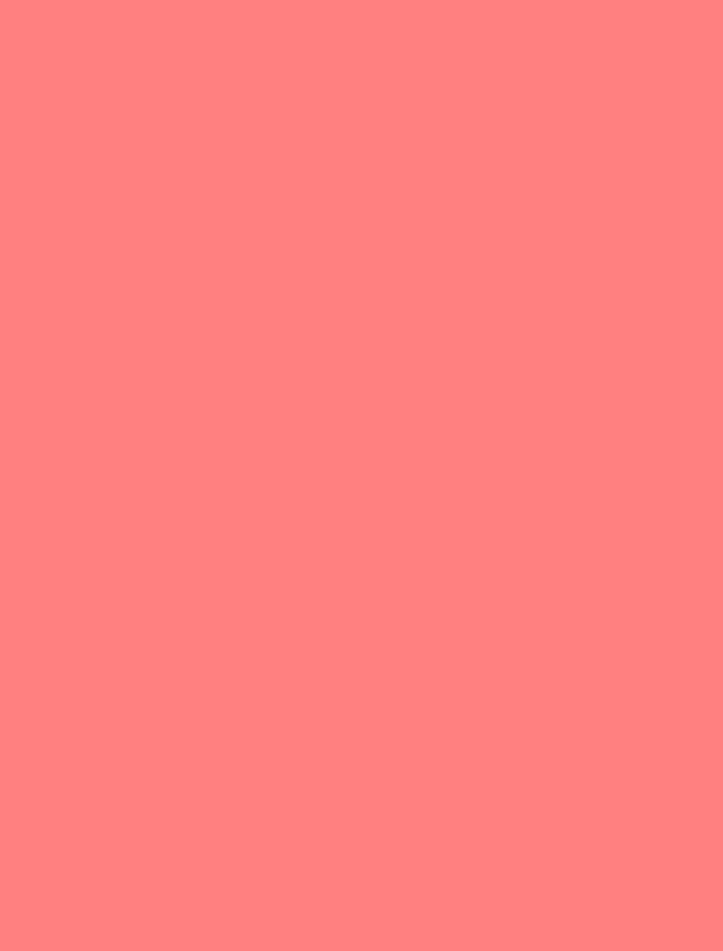
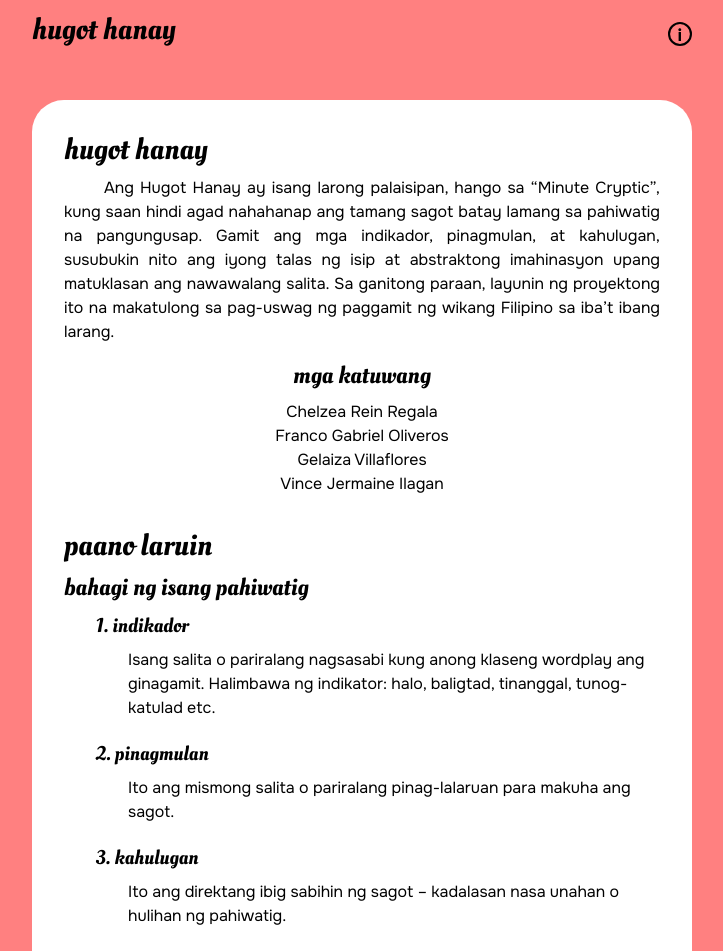
Before and after one commit to francogabrieloliveros/hugot-hanay, a React (Vite) app: page /about in a window 1280 px wide. Shown: the top 951 px of the page, without its empty margins (278-1001 px from the left). Before the commit the page ends 800 px from the top, so only its background shows below. Built offline with nearby package versions, Linux system fonts and the light colour scheme; a web font is replaced by a local one.

Commit message:
added about page details

```diff
--- a/src/data/words.js
+++ b/src/data/words.js
@@ -47,7 +47,7 @@ const words = [
 
   {
     word: "nilamon",
-    clue: "Kinain nang mabilis sa gitna ng maynila mong mahal (7)",
+    clue: "Kinain ng mabilis sa gitna ng maynila mong mahal (7)",
     fodder: '"maynila mong"',
     definition: "Kinain ng mabilis.",
     indicator: "Sa gitna.",
@@ -129,7 +129,7 @@ const words = [
     fodder: '"tuktok", "romblon"',
     definition: "Direksyon.",
     indicator: '"Tuktok", kaya pinakataas o unahan.',
-    yellow: ["Tuktok", "romblon"],
+    yellow: ["Tutok", "romblon"],
     blue: ["direksyon"],
     pink: [],
   },
--- a/src/pages/AboutPage.jsx
+++ b/src/pages/AboutPage.jsx
@@ -1,3 +1,95 @@
-function AboutPage() {}
+import Header from "../assets/Header.jsx";
+
+function AboutPage() {
+  return (
+    <>
+      <Header />
+
+      <div className="mx-auto mb-20 w-[90dvw] max-w-[660px] rounded-4xl bg-white p-8">
+        <h1 className="oleo mb-2 text-3xl">hugot hanay</h1>
+        <p className="text-justify indent-10">
+          Ang Hugot Hanay ay isang larong palaisipan, hango sa “Minute Cryptic”,
+          kung saan hindi agad nahahanap ang tamang sagot batay lamang sa
+          pahiwatig na pangungusap. Gamit ang mga indikador, pinagmulan, at
+          kahulugan, susubukin nito ang iyong talas ng isip at abstraktong
+          imahinasyon upang matuklasan ang nawawalang salita. Sa ganitong
+          paraan, layunin ng proyektong ito na makatulong sa pag-uswag ng
+          paggamit ng wikang Filipino sa iba’t ibang larang.
+        </p>
+        <h3 className="oleo mt-4 mb-2 text-center text-2xl">mga katuwang</h3>
+        <p className="text-center">Chelzea Rein Regala</p>
+        <p className="text-center">Franco Gabriel Oliveros</p>
+        <p className="text-center">Gelaiza Villaflores</p>
+        <p className="text-center">Vince Jermaine Ilagan</p>
+        <h2 className="oleo mt-8 mb-2 text-3xl">paano laruin</h2>
+
+        <h3 className="oleo mb-2 text-2xl">bahagi ng isang pahiwatig</h3>
+        <div className="ml-8">
+          <h4 className="oleo mb-2 text-xl">1. indikador</h4>
+          <p className="mb-5 ml-8">
+            Isang salita o pariralang nagsasabi kung anong klaseng wordplay ang
+            ginagamit. Halimbawa ng indikator: halo, baligtad, tinanggal,
+            tunog-katulad etc.
+          </p>
+          <h4 className="oleo mb-2 text-xl">2. pinagmulan</h4>
+          <p className="mb-5 ml-8">
+            Ito ang mismong salita o pariralang pinag-lalaruan para makuha ang
+            sagot.
+          </p>
+          <h4 className="oleo mb-2 text-xl">3. kahulugan</h4>
+          <p className="mb-5 ml-8">
+            Ito ang direktang ibig sabihin ng sagot – kadalasan nasa unahan o
+            hulihan ng pahiwatig.
+          </p>
+        </div>
+
+        <h3 className="oleo mt-4 mb-2 text-2xl">paano malalaman ang sagot?</h3>
+        <div className="ml-8">
+          <h4 className="oleo mb-2 text-xl">1. Hanapin muna ang kahulugan</h4>
+          <p className="mb-5 ml-8">
+            Karaniwang nasa simula o dulo ng pahiwatig.
+          </p>
+          <h4 className="oleo mb-2 text-xl">2. Kilalanin ang indikador</h4>
+          <p className="ml-8">
+            Ito ang magsasabi kung anong operasyon ang gagawin mo. Halimbawa:
+          </p>
+          <ul className="mb-5 ml-20 list-disc">
+            <li>“baligtad” → i-reverse ang salita</li>
+            <li>“halo” → i-anagram (haluin ang letra)</li>
+            <li>“tunog-katulad” → homophone (katunog)</li>
+          </ul>
+          <h4 className="oleo mb-2 text-xl">
+            3. Gamiting ang paglalaro ng salita
+          </h4>
+          <p className="mb-5 ml-8">
+            Gamitin ang pinagmulang salita at sundin ang operasyon na sinasabi
+            ng indikator.
+          </p>
+          <h4 className="oleo mb-2 text-xl">
+            4. Ikumpara ang nabuong salita sa kahulugan
+          </h4>
+          <p className="mb-5 ml-8">Kung tumutugma, iyon ang sagot!</p>
+        </div>
+
+        <h3 className="oleo mt-4 mb-2 text-2xl">halimbawa</h3>
+        <div className="ml-8">
+          <h4 className="oleo mb-2 text-xl">pahiwatig</h4>
+          <p className="ml-8">“Lumindol sa magulo kong kwarto!”</p>
+          <ul className="mb-5 ml-20 list-disc">
+            <li>Indikador: “magulo”</li>
+            <li>Pinagmulan: “magulo”</li>
+            <li>Kahulugan: “lumindol”</li>
+          </ul>
+          <h4 className="oleo mb-2 text-xl">solusyon</h4>
+          <p className="ml-8">
+            Guluhin ang “magulo” → guloma, olugam, umagol, umalog
+          </p>
+          <p className="mb-5 ml-8">Ang tumutugma sa “lumindol” ay “umalog.”</p>
+          <h4 className="oleo mb-2 text-xl">sagot: umalog</h4>
+        </div>
+      </div>
+    </>
+  );
+}
 
 export default AboutPage;
```
